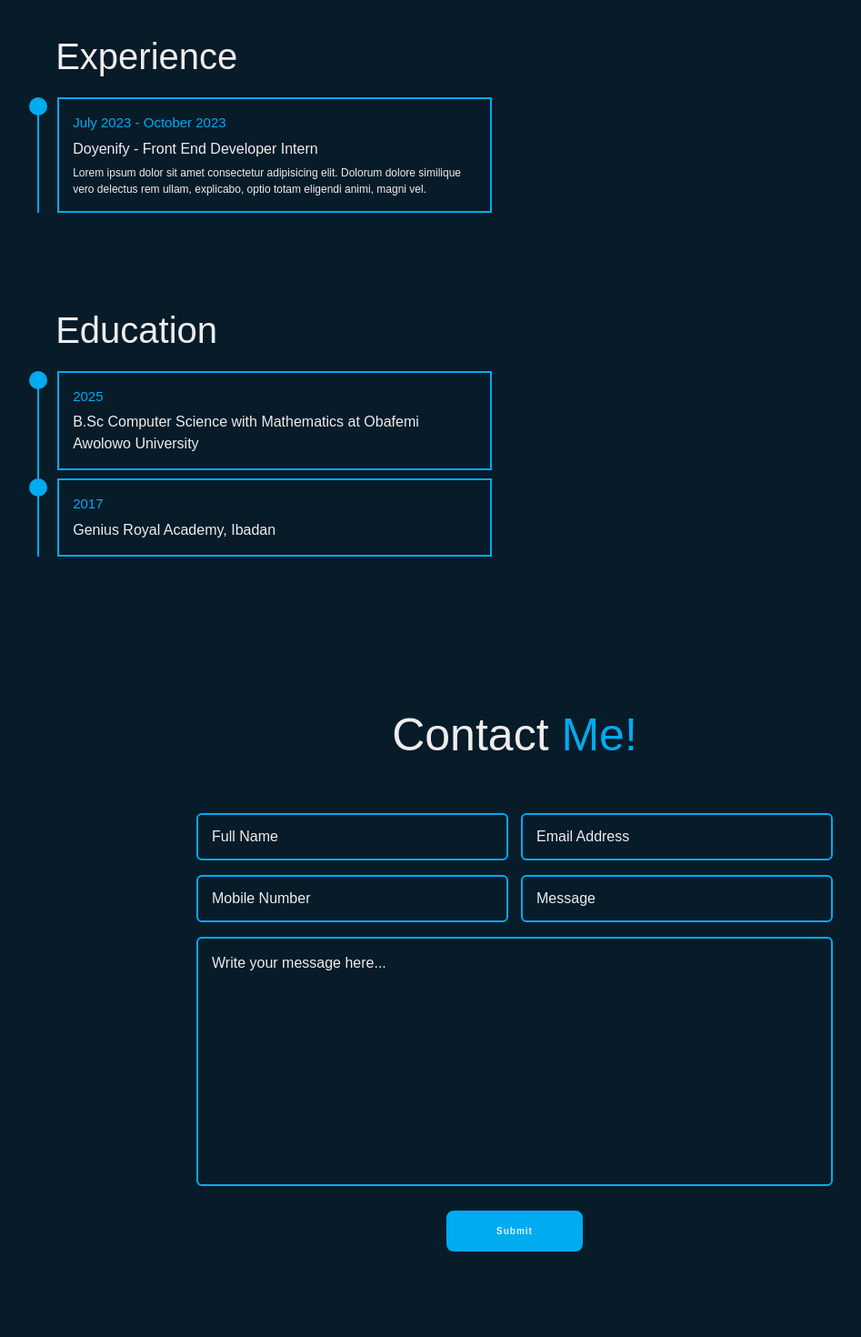
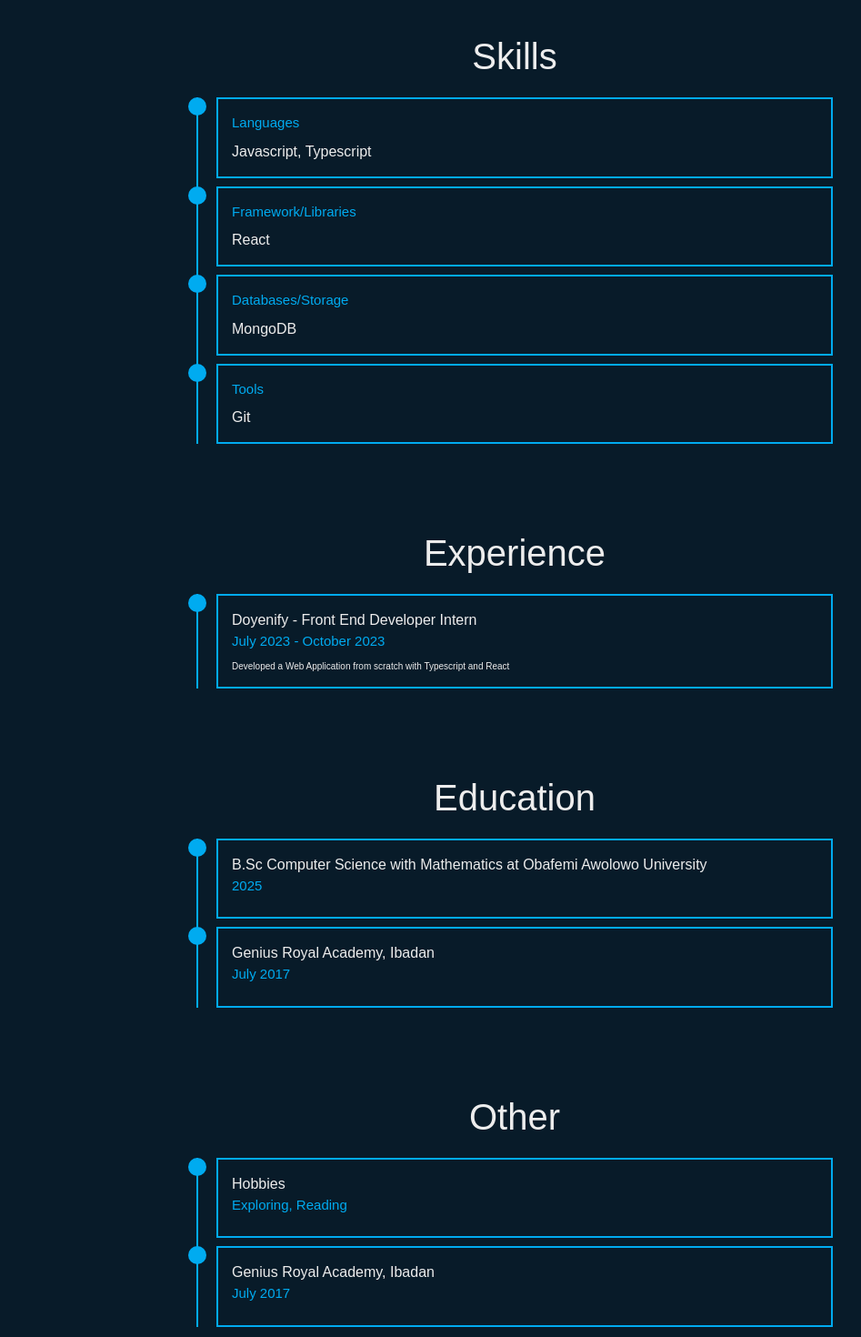
Before and after one commit to LolaVictoria/Portfolio, a React (Vite) app: page / in a window 1280 px wide. Shown: the part 1200-2670 px from the top of the page at 91% size, without its empty margins (74-1021 px from the left). Before the commit the page ends 2646 px from the top, so only its background shows below. Built offline with nearby package versions, Linux system fonts and the light colour scheme.

Commit message:
new updtaes

```diff
--- a/src/components/navbar.module.css
+++ b/src/components/navbar.module.css
@@ -4,12 +4,16 @@
     left: 0;
     width: 100%;
     padding: 2rem 9%;
-    background: yellowgreen;
+    background: var(--bg-color);
     color: white;
     display: flex;
     justify-content: space-between;
     align-items: center;
     z-index: 100;
+    border-bottom: var(--main-color);
+    border-width: 10px;
+    border-style: double;
+
 }
 
 .logo {
@@ -25,12 +29,12 @@
 .navlist p {
     font-size: 1.7rem;
     color: var(--text-color);
-    font-weight: 500;
+    font-weight: 700;
 
 }
 
 .navlist p:not(:last-child) {
-    margin-right: 16px;
+    margin-right: 38px;
 }
 
 .navlist p:hover,
--- a/src/components/resume.jsx
+++ b/src/components/resume.jsx
@@ -8,24 +8,81 @@ const Resume = () => {
                 Res<span>ume</span>
             </h2>
 
-                   {/* Experience */}
             <div className={styles.educationrow}>
 
+            <div className={styles.educationcolumn}>
+                    <h3 className={styles.title}>Skills</h3>
+
+                    <div className={styles.educationbox}>
+
+                        <div className={styles.educationcontent}>
+                            <div className={styles.content}>
+                                <div className={styles.bluetext}>
+                                    Languages
+                                </div>
+                                <h3>
+                                  Javascript, Typescript
+                                </h3>
+                            </div>
+                        </div>
+
+                        <div className={styles.educationcontent}>
+                            <div className={styles.content}>
+                                <div className={styles.bluetext}>
+                                    {/* react icon for calendar */}
+                                    Framework/Libraries
+                                </div>
+                                <h3>
+                                 React
+                                </h3>
+                            </div>
+                        </div>
+
+                        <div className={styles.educationcontent}>
+                            <div className={styles.content}>
+                                <div className={styles.bluetext}>
+                                    Databases/Storage
+                                </div>
+                                <h3>
+                                    MongoDB
+                                </h3>
+                            </div>
+                        </div>
+
+                        <div className={styles.educationcontent}>
+                            <div className={styles.content}>
+                                <div className={styles.bluetext}>
+                                    Tools
+                                </div>
+                                <h3>
+                                  Git
+                                </h3>
+                            </div>
+                        </div>
+
+                    </div>
+                </div>
+
+
+                   {/* Experience */}
             <div className={styles.educationcolumn}>
                 <h3 className={styles.title}>Experience</h3>
 
                 <div className={styles.educationbox}>
                     <div className={styles.educationcontent}>
                         <div className={styles.content}>
-                           <div className={styles.year}>
+                            <h3>
+                                Doyenify - Front End Developer Intern
+                            </h3>
+                           <div className={styles.bluetext}>
                                 {/* react icon for calendar */}
                                 July 2023 - October 2023
                            </div>
-                            <h3>
-                                Doyenify - Front End Developer Intern
-                            </h3>
                             {/* talk about work experience */}
-                            <p>Lorem ipsum dolor sit amet consectetur adipisicing elit. Dolorum dolore similique vero delectus rem ullam, explicabo, optio totam eligendi animi, magni vel.</p>
+                            <ul>
+                                <li>Developed a  Web Application from scratch  with Typescript and React</li>
+                            </ul>
+
                         </div>
                       </div>
                 </div>
@@ -42,33 +99,65 @@ const Resume = () => {
 
                         <div className={styles.educationcontent}>
                             <div className={styles.content}>
-                                <div className={styles.year}>
+                                <h3>
+                                  B.Sc Computer Science with Mathematics at Obafemi Awolowo University
+                                </h3>
+                                <div className={styles.bluetext}>
                                     {/* react icon for calendar */}
                                     2025
                                 </div>
-                                <h3>
-                                  B.Sc Computer Science with Mathematics at Obafemi Awolowo University
-                                </h3>
                             </div>
                         </div>
 
                         <div className={styles.educationcontent}>
                             <div className={styles.content}>
-                                <div className={styles.year}>
-                                    {/* react icon for calendar */}
-                                    2017
-                                </div>
                                 <h3>
                                   Genius Royal Academy, Ibadan
                                 </h3>
+                                <div className={styles.bluetext}>
+                                    {/* react icon for calendar */}
+                                   July 2017
+                                </div>
                             </div>
                         </div>
                     </div>
                 </div>
-            </div>
 
 
 
+              <div className={styles.educationcolumn}>
+                    <h3 className={styles.title}>Other</h3>
+
+                    <div className={styles.educationbox}>
+
+                        <div className={styles.educationcontent}>
+                            <div className={styles.content}>
+                                <h3>
+                                 Hobbies
+                                </h3>
+                                <div className={styles.bluetext}>
+                                    {/* react icon for calendar */}
+                                    Exploring,  Reading
+                                </div>
+                            </div>
+                        </div>
+
+                        <div className={styles.educationcontent}>
+                            <div className={styles.content}>
+                                <h3>
+                                  Genius Royal Academy, Ibadan
+                                </h3>
+                                <div className={styles.bluetext}>
+                                    {/* react icon for calendar */}
+                                   July 2017
+                                </div>
+                            </div>
+                        </div>
+                    </div>
+
+                </div>
+
+            </div>
 
         </section>
     )
--- a/src/components/resume.module.css
+++ b/src/components/resume.module.css
@@ -2,21 +2,17 @@
     /* align-items: center; */
     min-height: auto;
     padding-bottom: 5rem;
+
 }
 
-/* .education .educationrow {
-    display: flex;
-    flex-direction: column;
-    gap: 4rem;
-    flex-wrap: wrap;
-} */
 
-/* .educationrow .educationcolumn {
-    flex: 1 1 40rem;
-} */
 .educationrow {
-    display: flex;
-    flex-direction: column;
+    /* display: grid;
+    grid-template-columns: 3; */
+
+    max-width: 70rem;
+    margin: 0 auto;
+    /* text-align: center; */
 }
 
 .educationrow .educationcolumn:not(:last-child) {
@@ -25,11 +21,14 @@
 
 .educationcolumn .title {
     font-size: 4rem;
-    margin: 0 0 1.5rem 2rem;
+    /* margin: 0 0 1.5rem 2rem; */
+    text-align: center;
+    margin-bottom: 1.5rem;
 }
 
 .educationcolumn .educationbox {
-    max-width: 50rem;
+    /* max-width: 50rem; */
+    /* max-width: 47rem; */
     border-left: .2rem solid var(--main-color);
 }
 
@@ -55,10 +54,10 @@
     border: .2rem solid var(--main-color);
 }
 
-.educationcontent .content .year {
+.educationcontent .content .bluetext {
     font-size: 1.5rem;
     color: var(--main-color);
-    padding-bottom: .5rem;
+    padding-bottom: .8rem;
 }
 
 
--- a/src/index.css
+++ b/src/index.css
@@ -43,7 +43,8 @@ body {
 
 section {
     min-height: 100vh;
-    padding: 10rem 9% 2rem;
+    padding: 10rem;
+    /* padding: 10rem 4% 2rem; */
 
 
 }
--- a/src/pages/home.module.css
+++ b/src/pages/home.module.css
@@ -4,10 +4,12 @@
     display: flex;
     align-items: center;
 
+
 }
 
 .content {
-    max-width: 64rem;
+    /* margin: 0 auto; */
+    max-width: 65rem;
 }
 
 .content h1 {
```
